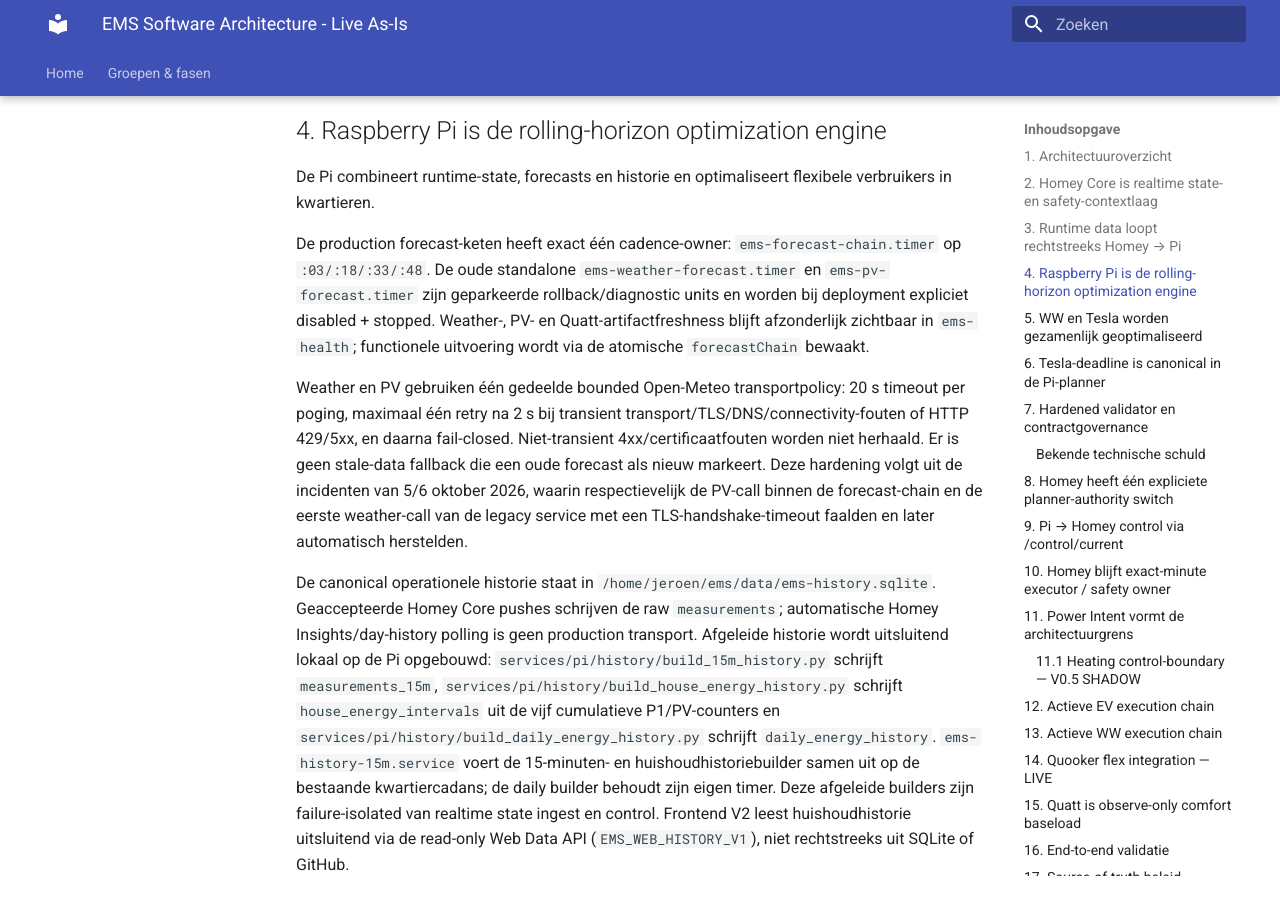
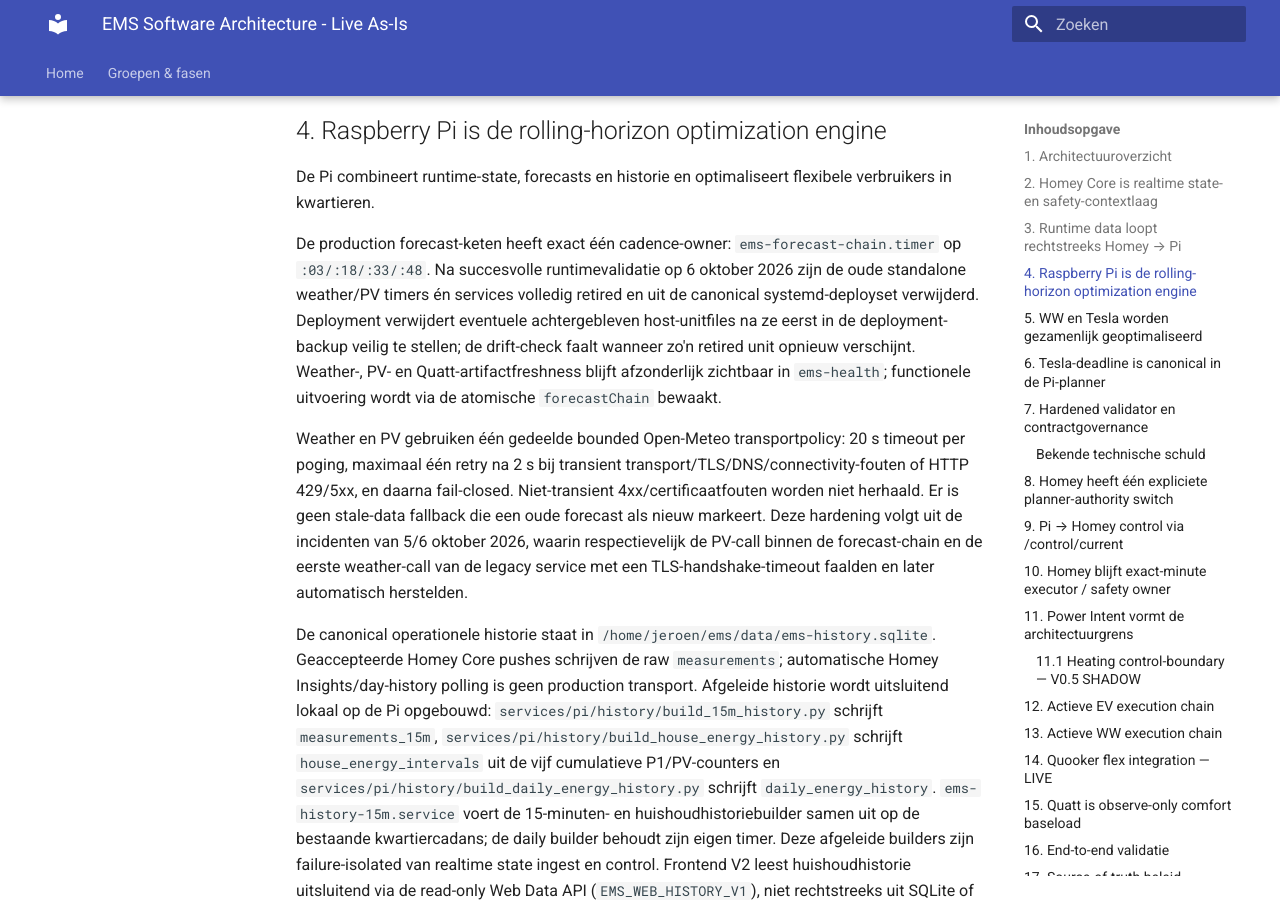
Before and after one commit to OnsKasteeltje/homey-energy-manual, an MkDocs documentation site: the page built from docs/architecture/ems-software-architecture-live.md, in a window 1280 px wide and 900 px high, scrolled down 2207 px. Built offline with MkDocs 1.6.1 and Material for MkDocs 9.7.7, drawn with Linux system fonts in a browser that asks for light colours.

Commit message:
docs(forecast): align live architecture with retired units

```diff
--- a/docs/architecture/ems-software-architecture-live.md
+++ b/docs/architecture/ems-software-architecture-live.md
@@ -89,7 +89,7 @@ UI/PUBLISH   -> website / GitHub artifacts
 
 De Pi combineert runtime-state, forecasts en historie en optimaliseert flexibele verbruikers in kwartieren.
 
-De production forecast-keten heeft exact één cadence-owner: `ems-forecast-chain.timer` op `:03/:18/:33/:48`. De oude standalone `ems-weather-forecast.timer` en `ems-pv-forecast.timer` zijn geparkeerde rollback/diagnostic units en worden bij deployment expliciet disabled + stopped. Weather-, PV- en Quatt-artifactfreshness blijft afzonderlijk zichtbaar in `ems-health`; functionele uitvoering wordt via de atomische `forecastChain` bewaakt.
+De production forecast-keten heeft exact één cadence-owner: `ems-forecast-chain.timer` op `:03/:18/:33/:48`. Na succesvolle runtimevalidatie op 6 oktober 2026 zijn de oude standalone weather/PV timers én services volledig retired en uit de canonical systemd-deployset verwijderd. Deployment verwijdert eventuele achtergebleven host-unitfiles na ze eerst in de deployment-backup veilig te stellen; de drift-check faalt wanneer zo'n retired unit opnieuw verschijnt. Weather-, PV- en Quatt-artifactfreshness blijft afzonderlijk zichtbaar in `ems-health`; functionele uitvoering wordt via de atomische `forecastChain` bewaakt.
 
 Weather en PV gebruiken één gedeelde bounded Open-Meteo transportpolicy: 20 s timeout per poging, maximaal één retry na 2 s bij transient transport/TLS/DNS/connectivity-fouten of HTTP 429/5xx, en daarna fail-closed. Niet-transient 4xx/certificaatfouten worden niet herhaald. Er is geen stale-data fallback die een oude forecast als nieuw markeert. Deze hardening volgt uit de incidenten van 5/6 oktober 2026, waarin respectievelijk de PV-call binnen de forecast-chain en de eerste weather-call van de legacy service met een TLS-handshake-timeout faalden en later automatisch herstelden.
 
```
